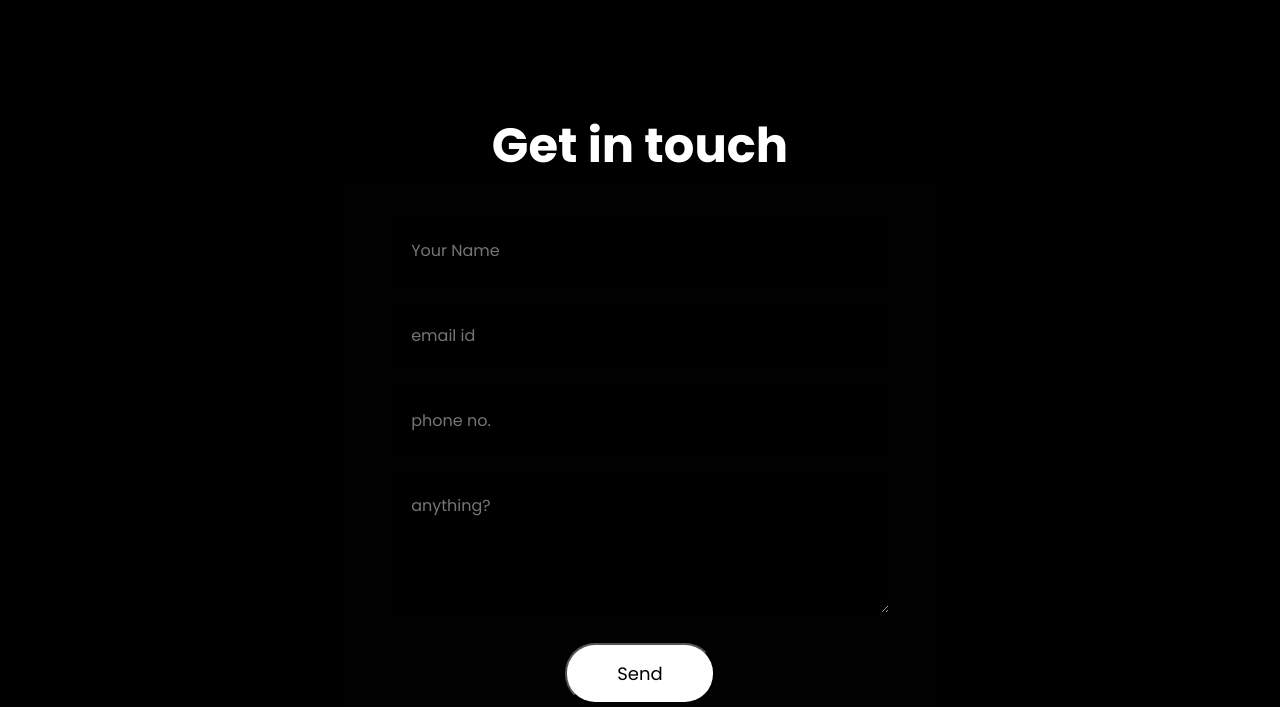
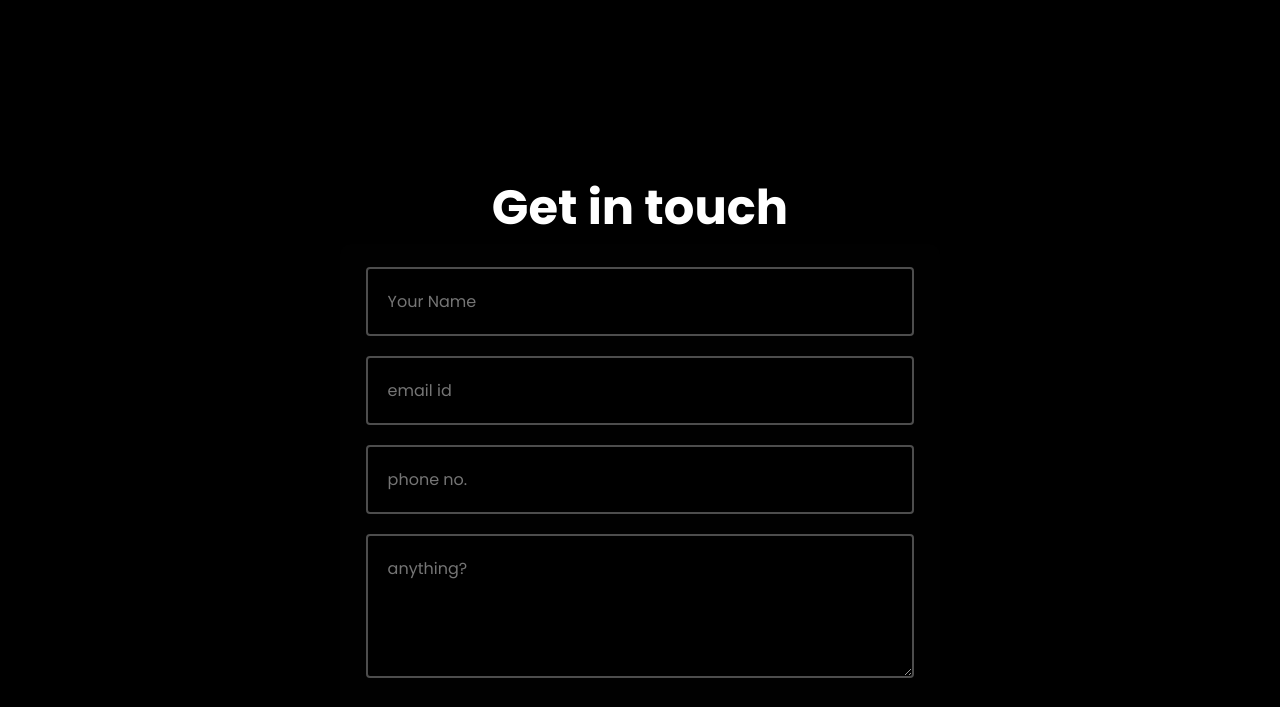
Before and after one commit to EAzZY-1wnL/EAzZY-1wnL.github.io, a plain HTML site: page index.html in a window 1280 px wide. Shown: the part 1490-2197 px from the top of the page. Drawn offline with nearby package versions, Linux system fonts and the light colour scheme.

Commit message:
Update style.css

```diff
--- a/style.css
+++ b/style.css
@@ -5,7 +5,7 @@
   padding: 0;
   box-sizing: border-box;
   font-family: 'Poppins', sans-serif;
-  color: #fff;
+  color: rgb(255, 255, 255);
   /* scroll-snap-type: proximity;
   overflow-y: scroll; */
 }
@@ -268,6 +268,11 @@ html{
     font-size: 2em;
   }
 }
+@media(prefers-reduced-motion) {
+  .hidden{
+    transition: none;
+  }
+}
 /* section.showcase{
   width: 100%;
   height: 100vh;
@@ -284,15 +289,17 @@ html{
 section{
   width: 100%;
   float: left;
-  height: 100vh;
+  min-height: 100vh;
   scroll-snap-align: start;
 }
 #home{
+  /* height: 100vh; */
   background-color: white;
   scroll-snap-align: start;
 }
 #about
 {
+  /* height: 100vh; */
   display: inline;
   /* justify-content: center; */
   font-size:xx-large;
@@ -317,15 +324,15 @@ section{
 #contact{
   /* display: inline; */
   /* width: 100%; */
-  height: 100%;
-  background: rgb(0, 0, 0);
+  /* height: 100vh; */
+  /* background: rgb(0, 0, 0); */
   display: flex;
   flex-direction: column;
   align-items: center;
   justify-content: center;
   /* justify-content: center; */
   background-color: black;
-  scroll-snap-align: start;
+  /* scroll-snap-align: start; */
 }
 #contact h1{
   justify-content: center;
@@ -355,7 +362,7 @@ section{
 
 }
 #second img{
-  max-width: 70px;
+  max-width: 60px;
   font-size: 0;
   /* height: auto; */
   margin-block: 0;
@@ -377,7 +384,7 @@ form{
   background: rgb(1, 1, 1);
   display: flex;
   flex-direction: column;
-  padding: 2vw 4vw;
+  padding: 1vw 2vw;
   width: 90%;
   max-width: 600px;
   border-radius: 10px;
@@ -390,8 +397,8 @@ form h3{
 }
 form input, form textarea{
   position: relative;
-  border: 5px;
-  border-color: #03a9f4;
+  border: 2px solid rgb(77, 77, 77);
+  border-radius: 4px;
   margin: 10px 0;
   padding: 20px;
   outline: none;
@@ -412,3 +419,14 @@ form button{
   border-radius: 30px;
 }
 /* https://css-tricks.com/snippets/css/a-guide-to-flexbox/ */
+.hidden{
+  opacity: 0;
+  filter: blur(5px);
+  transform: translateX(-100%);
+  transition: all 1s;
+}
+.show{
+  opacity: 1;
+  filter: blur(0);
+  transform: translateX(0);
+}
```
